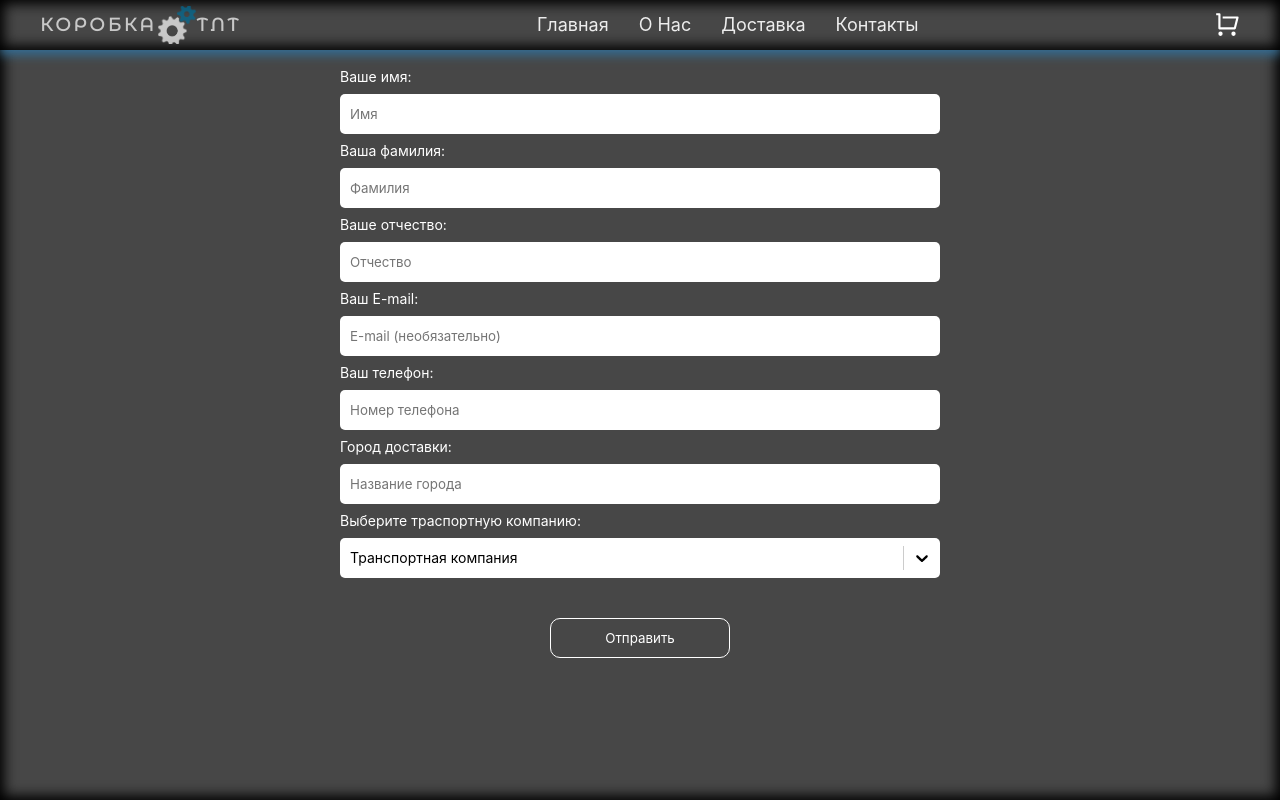
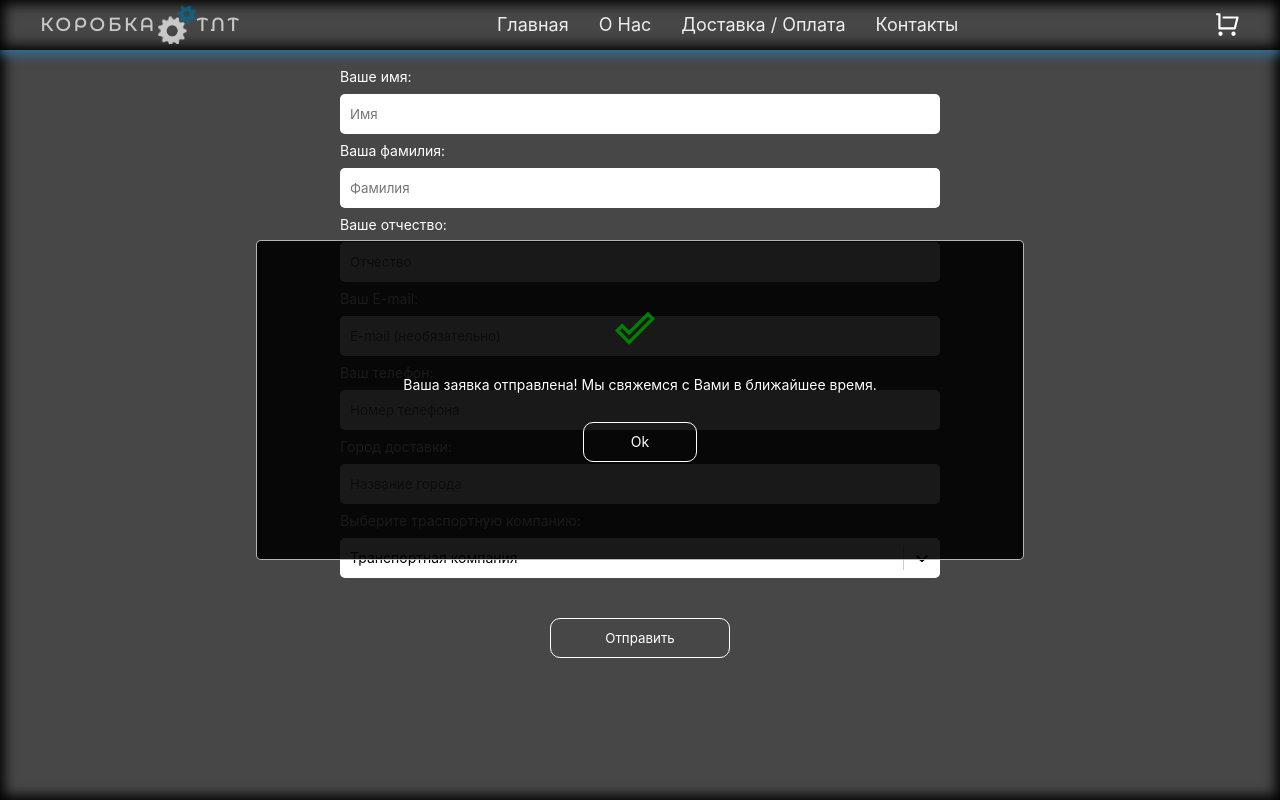
Before and after one commit to AlexAbrello/korobka-tlt, a React (Create React App) app: page /form in a window 1280 px wide. Built offline with nearby package versions, Linux system fonts and the light colour scheme.

Commit message:
info component

```diff
--- /dev/null
+++ b/src/components/Info.jsx
@@ -0,0 +1,17 @@
+import styled from 'styled-components'
+
+const Wrapper = styled.section`
+   width: 100%;
+   max-width: 1200px;
+   margin: 70px auto 0px;
+   color: white;
+
+`
+
+export const Info = ({ children }) => {
+   return (
+      <Wrapper>
+         {children}
+      </Wrapper>
+   )
+}
--- a/src/components/MobileNavigation.jsx
+++ b/src/components/MobileNavigation.jsx
@@ -51,7 +51,7 @@ export const MobileNavigation = () => {
             <NavigationList>
                <Link onClick={() => setMenu(false)} to='/'>Главная</Link>
                <Link onClick={() => setMenu(false)} to='/about'>О Нас</Link>
-               <Link onClick={() => setMenu(false)} to='/delivery'>Доставка</Link>
+               <Link onClick={() => setMenu(false)} to='/delivery'>Доставка / Оплата</Link>
                <Link onClick={() => setMenu(false)} to='/contacts'>Контакты</Link>
             </NavigationList>
          }
--- a/src/components/Navigation.jsx
+++ b/src/components/Navigation.jsx
@@ -23,7 +23,7 @@ export const Navigation = () => {
       <NavigationList>
          <Link to='/'>Главная</Link>
          <Link to='/about'>О Нас</Link>
-         <Link to='/delivery'>Доставка</Link>
+         <Link to='/delivery'>Доставка / Оплата</Link>
          <Link to='/contacts'>Контакты</Link>
       </NavigationList>
    )
--- a/src/components/PopUp.jsx
+++ b/src/components/PopUp.jsx
@@ -1,5 +1,15 @@
 import styled from 'styled-components'
 
+const Wrapper = styled.div`
+   width: 100%;
+   height: 100%;
+   background-color: tarnsparent;
+   position: absolute;
+   top: 50%;
+   left: 50%;
+   transform: translate(-50%, -50%);
+   z-index: 100;
+`
 const PopUpWrapper = styled.div`
    width: 80%;
    height: 40%;
@@ -29,8 +39,10 @@ const PopUpWrapper = styled.div`
 
 export const PopUp = ({ children }) => {
    return (
-      <PopUpWrapper>
-         {children}
-      </PopUpWrapper>
+      <Wrapper>
+         <PopUpWrapper>
+            {children}
+         </PopUpWrapper>
+      </Wrapper>
    )
 }
--- a/src/index.css
+++ b/src/index.css
@@ -16,6 +16,12 @@ code {
    padding: 0;
    margin: 0;
    border: 0;
+}
+* {
+   scrollbar-width: none;
+}
+*::-webkit-scrollbar {
+   width: 0;
 }
 *,
 *:before,
--- a/src/pages/About.jsx
+++ b/src/pages/About.jsx
@@ -1,7 +1,43 @@
+import styled from 'styled-components'
+
+import { Info } from '../components/Info'
+
+
+export const Title = styled.h2`
+   margin-bottom: 20px;
+   font-size: 22px;
+   letter-spacing: 1px;
+   text-align: center;
+`
+export const Text = styled.p`
+   margin-bottom: 30px;
+   line-height: 120%;
+   font-size: 18px;
+`
+
 export const About = () => {
    return (
-      <>
-         About
-      </>
+      <Info>
+         <Title>О нас:</Title>
+         <Text>
+            Занимаемся сборкой и ремонтом КПП для отечественных авто уже более 10 лет. Всё это время были далеки от интернет-продаж и реализовывали свою продукцию через оптовую точку на крупнейшем рынке автозапчастей "Ставр", куда приезжают владельцы автомагазинов и автосервисов со всех регионов РФ. Оптовая точка и по сей день работает. Вы можете найти нас по адресу ул.Новозаводская, 2Б, место 47 "б".
+         </Text>
+         <Text>
+            В последнее время всё больше интернет-магазинов обращается к нам за продукцией, что привело нас на мысль о создании своего онлайн-магазина. Здесь Вы можете приобрести товар напрямую от производителя, минуя посредников. Опытные мастера благодаря качественным комплектующим собирают агрегаты, которые ничем не уступают оригинальным.
+            Готовые КПП проходят стендовые испытания. Гарантия на нашу продукцию пол года!
+         </Text>
+         <Text>
+            Рамиль Хасанович Камалетдинов : <br />
+            Директор организации и руководитель отдела оптовых продаж
+         </Text>
+         <Text>
+            Сергей Владимирович Краснов : <br />
+            Начальник склада, ответственный за онлайн-продажи
+         </Text>
+         <Text>
+            Александр Владимирович Краснов : <br />
+            Менеджер по продажам
+         </Text>
+      </Info>
    )
 }
--- a/src/pages/Delivery.jsx
+++ b/src/pages/Delivery.jsx
@@ -1,7 +1,37 @@
+import { Info } from '../components/Info'
+import { Title } from './About'
+import { Text } from './About'
+
 export const Delivery = () => {
    return (
-      <>
-         Delivery
-      </>
+      <Info>
+         <Title>Доставка :</Title>
+         <Text>
+            Отправка товара осуществляется по территории Российской Федерации. Доставка производится между филиалами (терминалами) транспортных компаний. С адресами филиалов Вы можете ознакомиться на сайтах ТК. Рассчитать стоимость доставки вы также можете на сайтах компаний, указав объем, вес и пункт прибытия груза.
+         </Text>
+         <Text>
+            Отправка осуществляется после оплаты заказа. <b>Доставка от нашего склада до терминала ТК бесплатная!</b> На отправку в среднем уходит 1-4 рабочих дня.
+            Мы сотрудничаем со следующими организациями: <br /><br />
+            <a style={{color: 'white'}} href="https://www.dellin.ru/" target="_blank"> - Деловые Линии</a> <br />
+            <a style={{color: 'white'}} href="https://pecom.ru/" target="_blank"> - ПЭК</a> <br />
+            <a style={{color: 'white'}} href="https://www.gtdel.com/" target="_blank"> - GTD (КиТ)</a> <br />
+            <a style={{color: 'white'}} href="https://nrg-tk.ru/" target="_blank"> - Энергия</a>
+         </Text>
+         <Title>Оплата :</Title>
+         <Text>
+            - Оплата онлайн-переводом на карту Сбербанк, Альфабанк, ВТБ. <br />
+            Поступление средств происходит практически мгновенно.
+         </Text>
+         <Text>
+            -Оплата на расчётный счёт ИП. <br />
+            При таком варианте стоимость заказа увеличится на 15%. <br />
+            В зависимости от банков перевод может идти до трех рабочих дней.
+         </Text>
+         <Text>
+            -Безналичная оплата для юридических лиц. <br />
+            Только для оптовых клиентов (от 10 единиц) с заключением договора. <br />
+            Данный вариант оплаты обговаривается индивидуально с директором.
+         </Text>
+      </Info>
    )
 }
--- a/src/pages/Details.jsx
+++ b/src/pages/Details.jsx
@@ -111,12 +111,12 @@ const BuyNotice = styled.div`
    display: flex;
    align-items: center;
 `
-const Done = styled(MdDoneOutline)`
+export const Done = styled(MdDoneOutline)`
    font-size: 16px;
    fill: green;
    margin-right: 10px;
 `
-const Text = styled.p`
+export const Text = styled.p`
    color: white;
    margin-top: 30px;
    text-align: center;
@@ -143,7 +143,7 @@ export const Details = () => {
 
    const togglePopup = () => {
       setPopup(true)
-      setTimeout(() => setPopup(false), 5000)
+      setTimeout(() => setPopup(false), 2500)
    }
 
    const detailInfo = (result.data).filter(el => el.id == id)
--- a/src/pages/Form.jsx
+++ b/src/pages/Form.jsx
@@ -2,8 +2,13 @@ import { useForm, Controller } from "react-hook-form"
 import styled from 'styled-components'
 import { ImWarning } from 'react-icons/im'
 import Select from 'react-select'
+import { useState } from "react"
+import { Link } from "react-router-dom"
 
 import { Container } from "./Cart"
+import { PopUp } from "../components/PopUp"
+import { Done } from "./Details"
+import { Text } from "./Details"
 
 const Wrapper = styled.div`
    width: 100%;
@@ -34,6 +39,26 @@ const SubmitButton = styled.button`
 
    @media (min-width: 767px) {
    width: 30%;
+   }
+`
+const OkButton = styled(Link).attrs({ to: '/' })`
+   width: 50%;
+   height: 40px;
+   max-width: 375px;
+   margin: 30px auto;
+   color: white;
+   display: flex;
+   align-items: center;
+   justify-content: center;
+   border-radius: 10px;
+   border: 1px solid white;
+   background-color: transparent;
+
+   @media (min-width: 767px) {
+      width: 30%;
+   }
+   @media (min-width: 1024px) {
+      width: 15%;
    }
 `
 const Label = styled.label`
@@ -101,8 +126,11 @@ export const Form = () => {
       control,
    } = useForm()
 
+   const [popup, setPopup] = useState(true)
+
    const onSubmit = (data) => {
       console.log(JSON.stringify(data))
+      setPopup(true)
       reset()
    }
 
@@ -110,6 +138,11 @@ export const Form = () => {
       if (value) {
          options.find(option => option.value === value)
       }
+   }
+
+   const cleanLocalStorage = () => {
+      setPopup(false)
+      localStorage.removeItem('cart')
    }
 
    return (
@@ -201,6 +234,14 @@ export const Form = () => {
                <SubmitButton type="submit">Отправить</SubmitButton>
             </FormWrapper>
          </Container>
+         {
+            popup &&
+            <PopUp>
+               <Done size='40px'/>
+                  <Text>Ваша заявка отправлена! Мы свяжемся с Вами в ближайшее время.</Text>
+                  <OkButton onClick={cleanLocalStorage}>Ok</OkButton>
+            </PopUp>
+         }
       </Wrapper>
    )
 }
```
